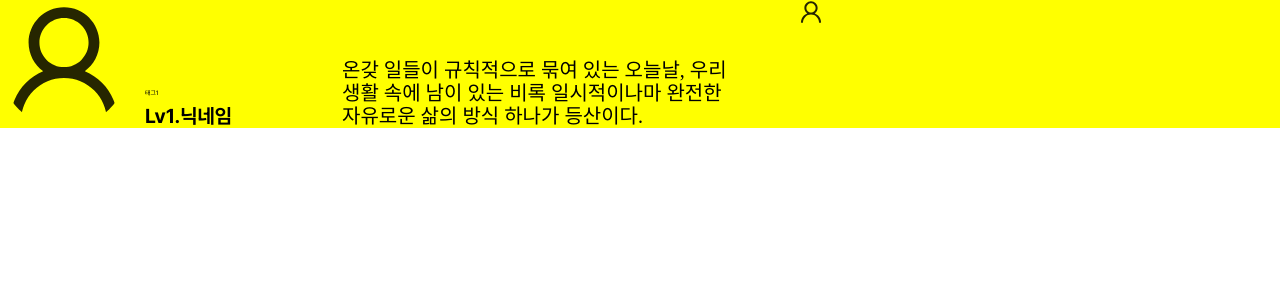
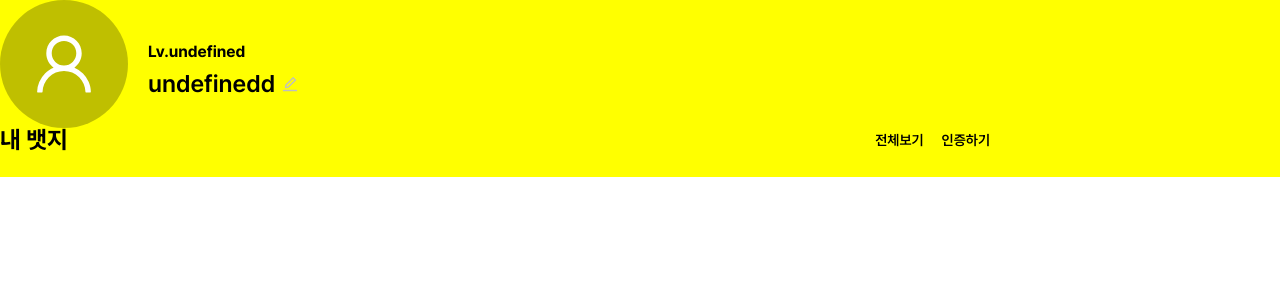
Before and after one commit to 2-6-collaborative-project/Mounteam, a Next.js app: page /mypage in a window 1280 px wide. Shown: the top 300 px of the page. Built offline with nearby package versions, Linux system fonts and the light colour scheme.

Commit message:
feat : profile 컴포넌트 완성

```diff
--- a/package.json
+++ b/package.json
@@ -9,6 +9,8 @@
     "lint": "next lint"
   },
   "dependencies": {
+    "@ant-design/nextjs-registry": "^1.0.0",
+    "antd": "^5.15.2",
     "next": "14.1.3",
     "react": "^18",
     "react-dom": "^18",
--- a/src/components/mypage/Profile.tsx
+++ b/src/components/mypage/Profile.tsx
@@ -1,105 +1,178 @@
 import Image from 'next/image';
 import styled from 'styled-components';
+import Avatars from '../shared/Avatar';
 
 const ProfileContainer = styled.div`
-  width: 99.1rem;
+  max-width: 98.8rem;
+  height: 12.8rem;
   display: flex;
-  gap: 5.7rem;
+  justify-content: space-between;
+  align-items: end;
 `;
 
-const ProfileInformation = styled.div`
-  width: 74.2rem;
-
+const AvatarContainer = styled.div`
+  height: 12.8rem;
   display: flex;
-  justify-content: space-between;
-  align-items: flex-end;
+  gap: 2rem;
 `;
 
-const ImageAndUsername = styled.div`
+const TagsAndName = styled.div`
   display: flex;
-  align-items: end;
-  gap: 1.7rem;
+  flex-direction: column;
+  gap: 1rem;
 `;
 
-const ProfileImg = styled.div`
-  width: 12.8rem;
-  height: 12.8rem;
-  position: relative;
-  border-radius: 50%;
-  overflow: hidden;
-`;
-
-const TagAndUsername = styled.div`
+const Preferences = styled.div`
+  height: 2.6rem;
   display: flex;
-  flex-direction: column;
   gap: 0.7rem;
 `;
 
-const LevelAndUsername = styled.div`
-  display: flex;
+const Preference = styled.div`
+  height: 2.6rem;
+  padding: 0 0.7rem 0 0.7rem;
+
+  display: inline-flex;
+  justify-content: center;
+  align-items: center;
+
+  border-radius: 3px;
+  background-color: #d3dcfd;
+  text-align: center;
+  color: #0331d1;
+  font-size: 1.4rem;
+  font-weight: 600;
+  line-height: 2rem;
 `;
 
-const UserLevel = styled.div`
-  color: black;
-  font-size: 2rem;
+const LevelAndNickname = styled.div`
+  display: flex;
+  flex-direction: column;
+`;
+
+const Level = styled.p`
+  color: var(--black-000000);
+  font-size: 1.6rem;
+  font-weight: 700;
+  line-height: 3.2rem;
+`;
+
+const NicknameContainer = styled.div`
+  display: flex;
+  gap: 0.7rem;
+  align-items: center;
+`;
+
+const Nickname = styled.p`
+  color: var(--black-000000);
+  font-size: 2.4rem;
+  font-weight: 600;
+  line-height: 3.2rem;
+`;
+
+const Description = styled.p`
+  color: var(--black-000000);
+  font-size: 1.6rem;
+  font-weight: 700;
+  line-height: 3.2rem;
+`;
+
+const BadgeContainer = styled.div`
+  display: flex;
+  flex-direction: column;
+  gap: 2.5rem;
+`;
+
+const BadgeTitleContainer = styled.div`
+  max-width: 99rem;
+  display: flex;
+  justify-content: space-between;
+  align-items: center;
+`;
+
+const BadgeTitle = styled.div`
+  color: var(--black-000000);
+  font-size: 2.4rem;
   font-weight: 700;
   line-height: 2.4rem;
 `;
 
-const Username = styled.div`
-  color: black;
-  font-size: 2rem;
-  font-weight: 700;
-  line-height: 2.4rem;
+const OptionContainer = styled.div`
+  display: flex;
+  gap: 1.8rem;
 `;
 
-const Tags = styled.div``;
-
-const Description = styled.div`
-  width: 40rem;
-  height: auto;
-
-  color: black;
-  font-size: 2rem;
-  font-family: Gapyeong Wave;
-  font-weight: 400;
+const Option = styled.p`
+  color: var(--black-000000);
+  font-size: 1.4rem;
+  font-weight: 600;
+  line-height: 2rem;
+`;
+const Badges = styled.div`
+  display: flex;
+  gap: 0.3rem;
 `;
 
-const Batges = styled.div``;
+const Badge = styled.div``;
 
-const Records = styled.div``;
+interface ProfileProps {
+  level: number;
+  name: string;
+  img: string;
+  preference: string[] | undefined;
+  description: string;
+  clickShowAll: () => void;
+  clickVerify: () => void;
+}
 
-export default function Profile() {
+export default function Profile({
+  level,
+  name,
+  img,
+  preference,
+  description,
+  clickShowAll,
+  clickVerify,
+}: ProfileProps) {
   return (
     <>
       <ProfileContainer>
-        <ProfileInformation>
-          <ImageAndUsername>
-            <ProfileImg>
-              <Image
-                src="/user.svg"
-                alt="프로필이미지"
-                layout="fill"
-                loading="eager"
-              />
-            </ProfileImg>
-            <TagAndUsername>
-              <Tags>태그1</Tags>
-              <LevelAndUsername>
-                <UserLevel>{'Lv1.'}</UserLevel> <Username>{'닉네임'}</Username>
-              </LevelAndUsername>
-            </TagAndUsername>
-          </ImageAndUsername>
-          <Description>
-            {
-              '온갖 일들이 규칙적으로 묶여 있는 오늘날, 우리 생활 속에 남이 있는 비록 일시적이나마 완전한 자유로운 삶의 방식 하나가 등산이다.'
-            }
-          </Description>
-        </ProfileInformation>
-        <Image src="/user.svg" alt="수정" width={24} height={24} />
+        <AvatarContainer>
+          <Avatars type="profile" img={img} />
+          <TagsAndName>
+            <Preferences>
+              {preference?.map((item: string, index: number) => (
+                <Preference key={'preference' + index}>{item}</Preference>
+              ))}
+            </Preferences>
+            <LevelAndNickname>
+              <Level>{'Lv.' + level}</Level>
+              <NicknameContainer>
+                <Nickname>{name + 'd'}</Nickname>
+                <Image
+                  alt="프로필수정"
+                  src="/edit.svg"
+                  width={16}
+                  height={16}
+                />
+              </NicknameContainer>
+            </LevelAndNickname>
+          </TagsAndName>
+        </AvatarContainer>
+        <Description>{description}</Description>
       </ProfileContainer>
-      <Batges></Batges>
-      <Records></Records>
+      <BadgeContainer>
+        <BadgeTitleContainer>
+          <BadgeTitle>내 뱃지</BadgeTitle>
+          <OptionContainer>
+            <Option onClick={clickShowAll}>전체보기</Option>
+            <Option onClick={clickVerify}>인증하기</Option>
+          </OptionContainer>
+        </BadgeTitleContainer>
+        <Badges>
+          <Badge></Badge>
+        </Badges>
+      </BadgeContainer>
     </>
   );
 }
```
Also changed, not shown: public/edit.svg (added), 1 other file (tests, documents, lock files or other folders).
